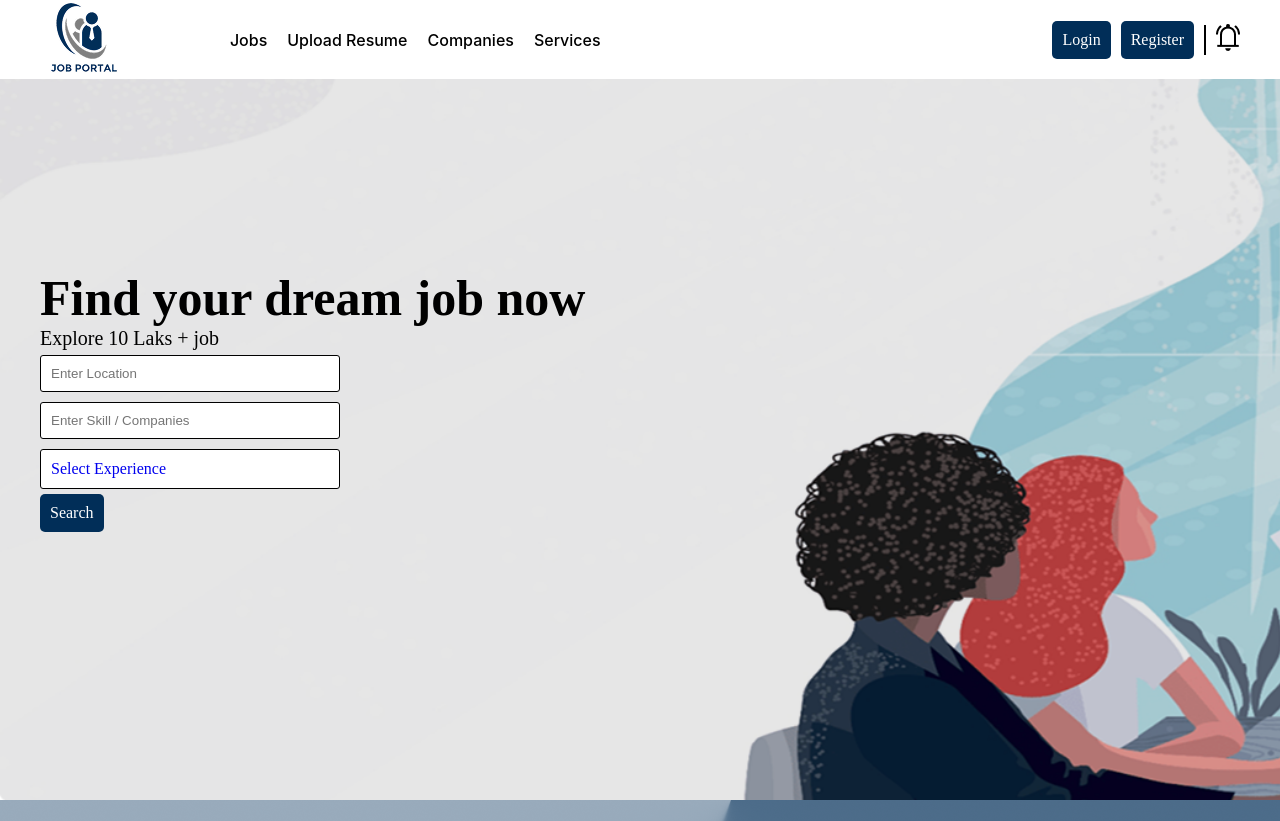
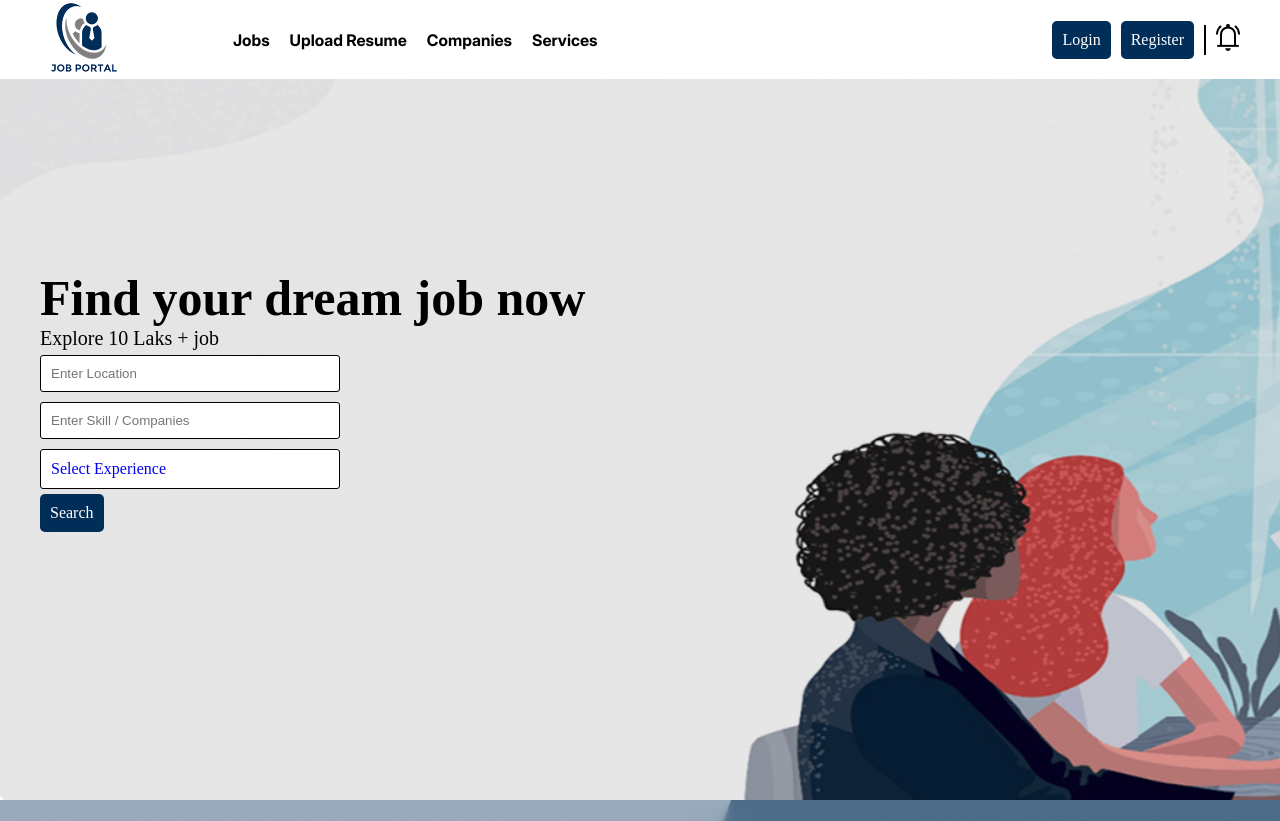
Before and after one commit to Prosonjit2006/Job-Portal-Custom-Css-Project---1, a plain HTML site: page index.html in a window 1280 px wide. Shown: the top 821 px of the page. Drawn offline with Linux system fonts and the light colour scheme.

Commit message:
added html & css

```diff
--- a/css/style.css
+++ b/css/style.css
@@ -1,8 +1,8 @@
 /* font add */
 
 @font-face {
-  font-family: ;
-  src: url();
+  font-family: inter;
+  src: url('../font/inter/Inter_28pt-Bold.ttf');
 }
 
 
@@ -127,7 +127,7 @@ nav,
 }
 
 .navlist a {
-  font-family: inter ;
+  font-family: inter;
   padding: 10px;
   text-transform: capitalize;
   color: black;
```
